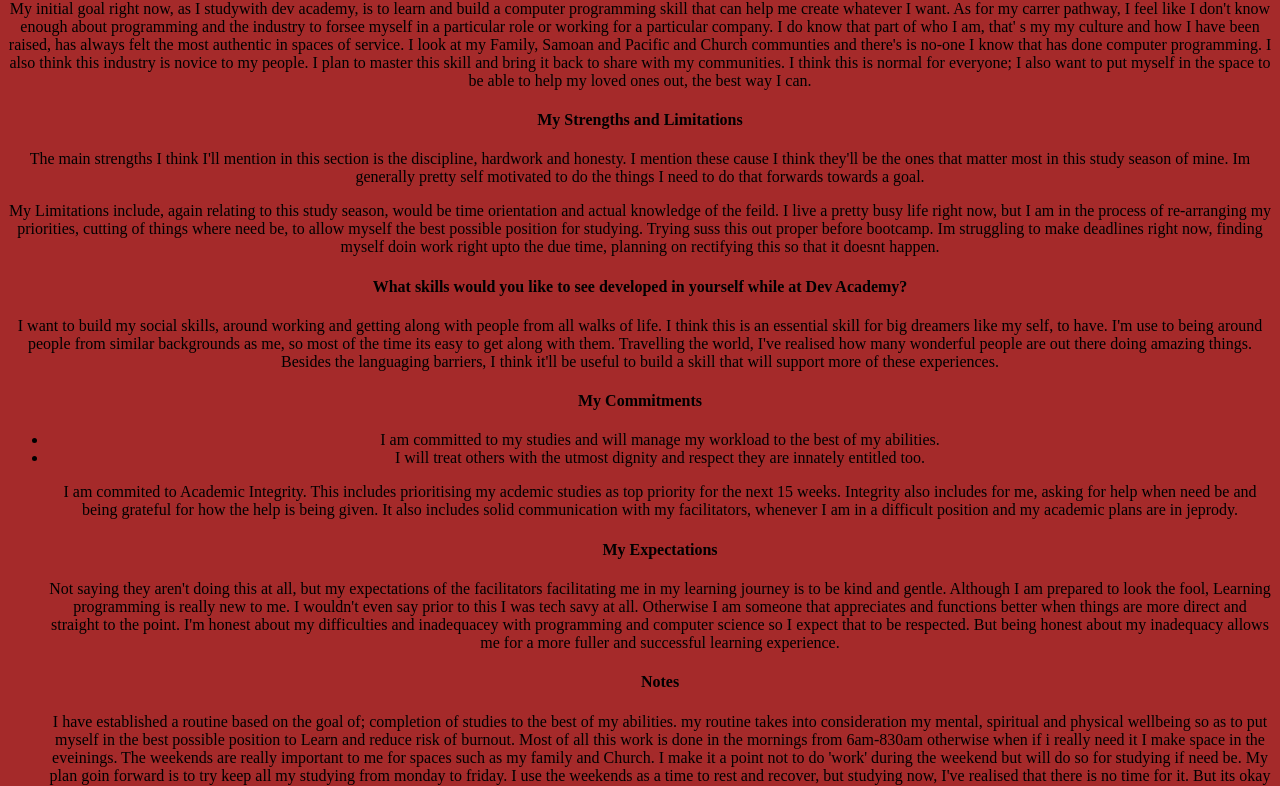
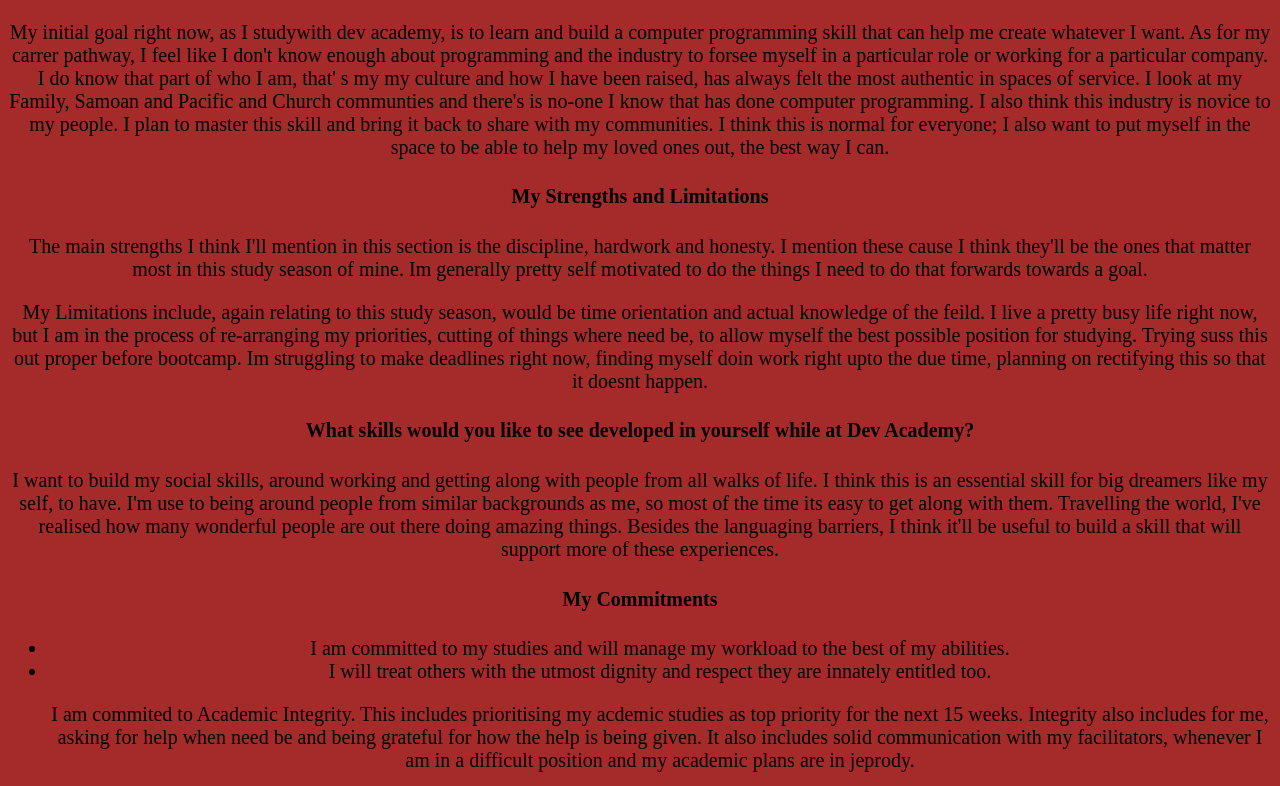
Before and after one commit to Felix-XP/Felix-XP.github.io, a plain HTML site: page blog/learning-plan.html in a window 1280 px wide. Shown: the part 80-866 px from the top of the page. Drawn offline with Linux system fonts and the light colour scheme.

```diff
--- a/blog/learning-plan.html
+++ b/blog/learning-plan.html
@@ -24,9 +24,9 @@
     </p>
     <p>
       <h4>My Strengths and Limitations</h4>
-      <P>The main strengths I think I'll mention in this section is the discipline, hardwork and honesty. I mention these
+      <p>The main strengths I think I'll mention in this section is the discipline, hardwork and honesty. I mention these
         cause I think they'll be the ones that matter most in this study season of mine. Im generally pretty self motivated to do
-        the things I need to do that forwards towards a goal.</P>
+        the things I need to do that forwards towards a goal.</p>
       <p>My Limitations include, again relating to this study season, would be time orientation and actual knowledge of the feild.
         I live a pretty busy life right now, but I am in the process of re-arranging my priorities, cutting of things where need be,
         to allow myself the best possible position for studying. Trying suss this out proper before bootcamp.
--- a/styles/main.css
+++ b/styles/main.css
@@ -1,6 +1,7 @@
 body {
   background-color: brown;
   text-align: center;
+  font-size: 20px;
 }
 img {
   width: 400px;
```
Also changed, not shown: blog/emotional-intelligence.html (+1 -0 lines), blog/javascript-dom.html (added, +12 -0 lines), index.html (+1 -0 lines).
